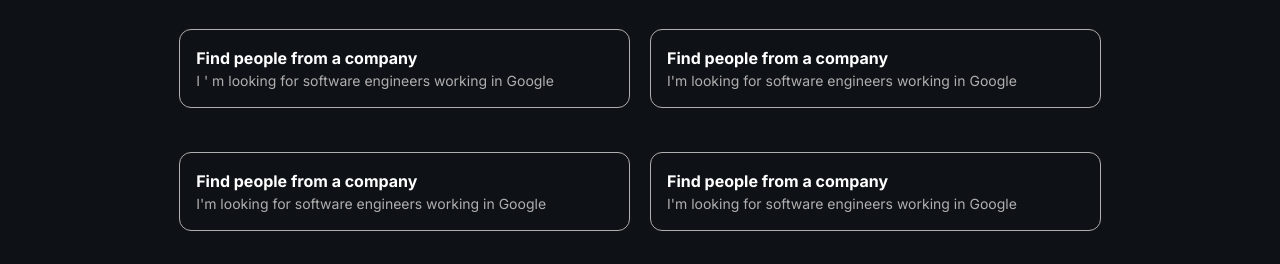
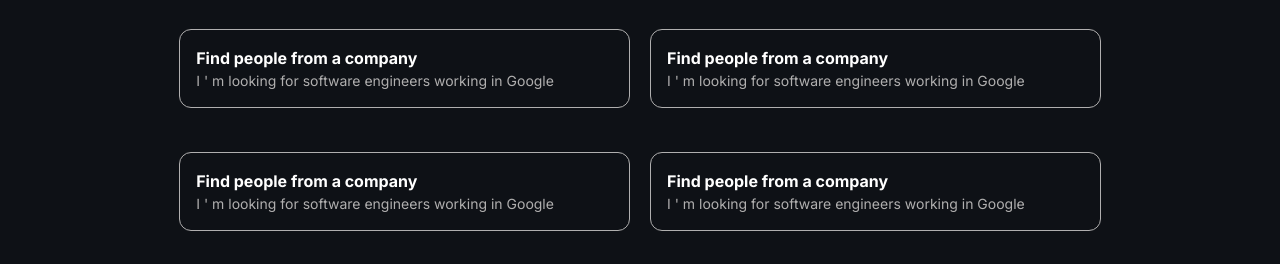
Before and after one commit to suraj270702/pro-meet, a Next.js app: page / in a window 1280 px wide. Shown: the part 1782-2046 px from the top of the page. Built offline with nearby package versions, Linux system fonts and the light colour scheme.

Commit message:
error fixed

```diff
--- a/components/Expert.tsx
+++ b/components/Expert.tsx
@@ -36,7 +36,7 @@ const Expert = () => {
                 Find people from a company
               </h1>
               <h1 className="text-[14px] text-[#b0afaf]">
-                I'm looking for software engineers working in Google
+                I &apos; m looking for software engineers working in Google
               </h1>
             </div>
             <div className="p-[16px] border mb-[24px] rounded-[12px] border-[#b0afaf] cursor-pointer hover:bg-[rgba(0,0,0,0.5)] transition-all duration-300 ease-in-out">
@@ -44,7 +44,7 @@ const Expert = () => {
                 Find people from a company
               </h1>
               <h1 className="text-[14px] text-[#b0afaf]">
-                I'm looking for software engineers working in Google
+                I &apos; m looking for software engineers working in Google
               </h1>
             </div>
             <div className="p-[16px] border mb-[24px] rounded-[12px] border-[#b0afaf] cursor-pointer hover:bg-[rgba(0,0,0,0.5)] transition-all duration-300 ease-in-out">
@@ -52,7 +52,7 @@ const Expert = () => {
                 Find people from a company
               </h1>
               <h1 className="text-[14px] text-[#b0afaf]">
-                I'm looking for software engineers working in Google
+                I &apos; m looking for software engineers working in Google
               </h1>
             </div>
           </div>
```
